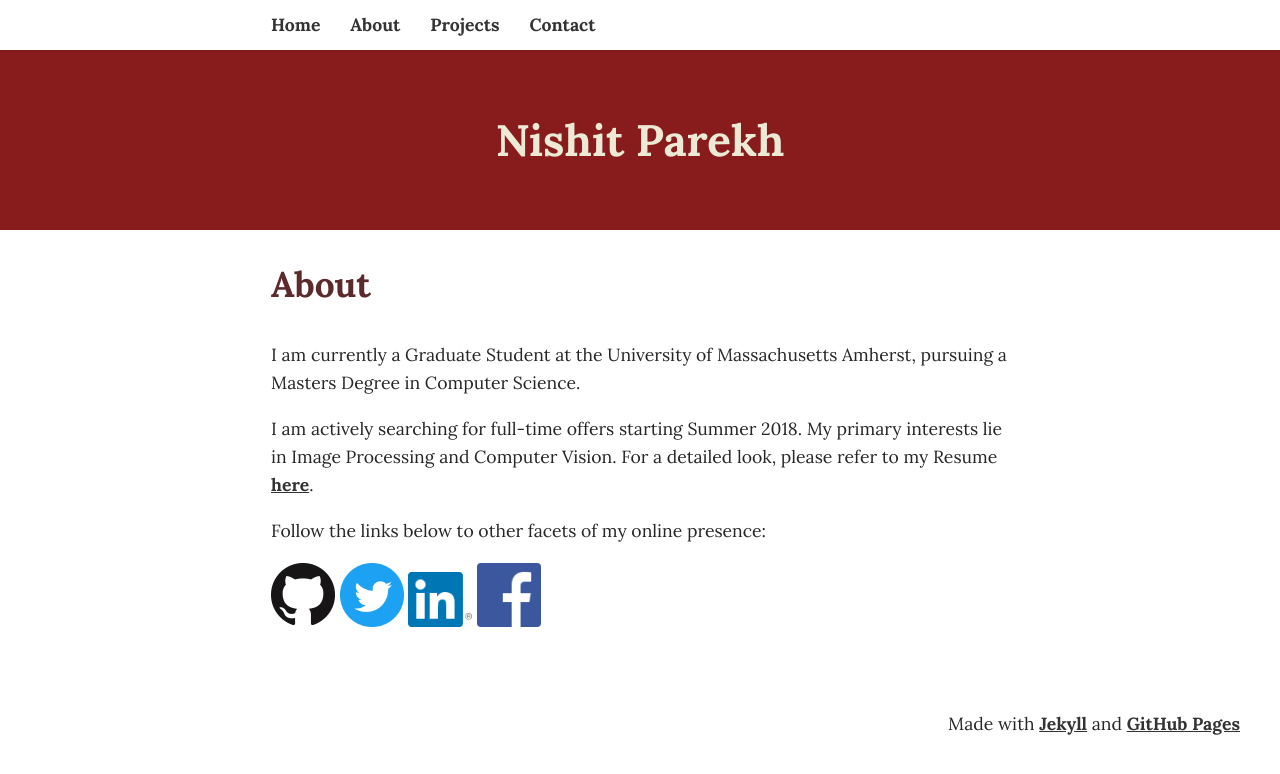
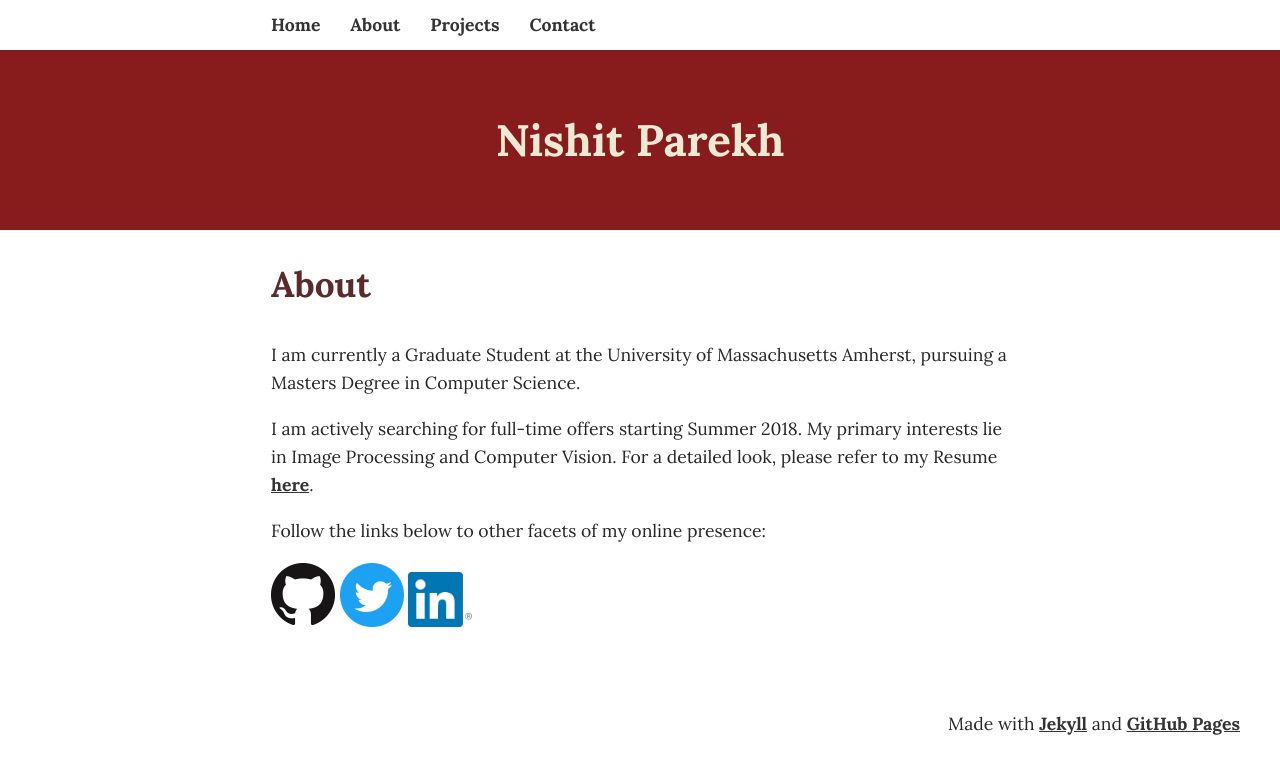
Before and after one commit to parekhnish/parekhnish.github.io, a Jekyll site: the page built from _pages/01_about.md, in a window 1280 px wide. Shown: the top 774 px of the page. Built offline with Jekyll 4.4.1, drawn with Linux system fonts in a browser that asks for light colours.

Commit message:
Removed Facebook Link

```diff
--- a/_pages/01_about.md
+++ b/_pages/01_about.md
@@ -14,4 +14,3 @@ Follow the links below to other facets of my online presence:
 <a href="https://www.github.com/parekhnish"><img src="../Images/Logos/github.png" alt="My GitHub Repositories" width="64"/></a>
 <a href="https://www.twitter.com/parekhnish"><img src="../Images/Logos/twitter.png" alt="My Twitter Profile" width="64"/></a>
 <a href="https://www.linkedin.com/in/nishit-parekh"><img src="../Images/Logos/linkedin.png" alt="My LinkedIn Profile" width="64"/></a>
-<a href="https://www.facebook.com/parekhnish"><img src="../Images/Logos/facebook.png" alt="My Facebook Profile" width="64"/></a>
```
Also changed, not shown: Images/Logos/facebook.png (deleted).
